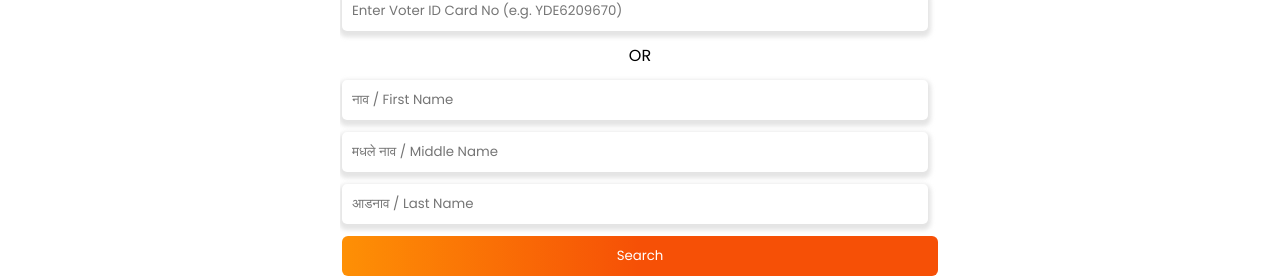
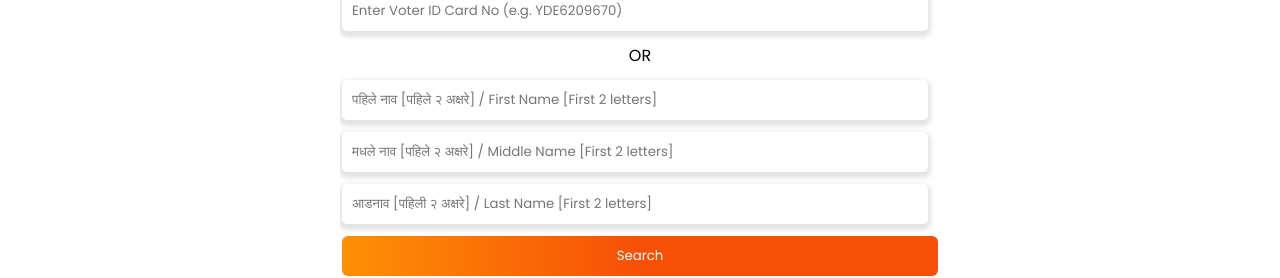
Before and after one commit to ronaklala/voter-client, a React (Create React App) app: page / in a window 1280 px wide. Shown: the part 545-823 px from the top of the page. Built offline with nearby package versions, Linux system fonts and the light colour scheme.

Commit message:
Added full page loader and also added search function

```diff
--- a/src/App.js
+++ b/src/App.js
@@ -244,19 +244,19 @@ export default function App() {
           <input
             value={fName}
             onChange={(e) => setFirstName(e.target.value)}
-            placeholder="नाव / First Name"
+            placeholder="पहिले नाव [पहिले २ अक्षरे] / First Name [First 2 letters]"
           />
 
           <input
             value={mName}
             onChange={(e) => setMiddleName(e.target.value)}
-            placeholder="मधले नाव / Middle Name"
+            placeholder="मधले नाव [पहिले २ अक्षरे] / Middle Name [First 2 letters]"
           />
 
           <input
             value={lName}
             onChange={(e) => setLastName(e.target.value)}
-            placeholder="आडनाव / Last Name"
+            placeholder="आडनाव [पहिली २ अक्षरे] / Last Name [First 2 letters]"
           />
 
           <button className="btn" disabled={loading}>
```
